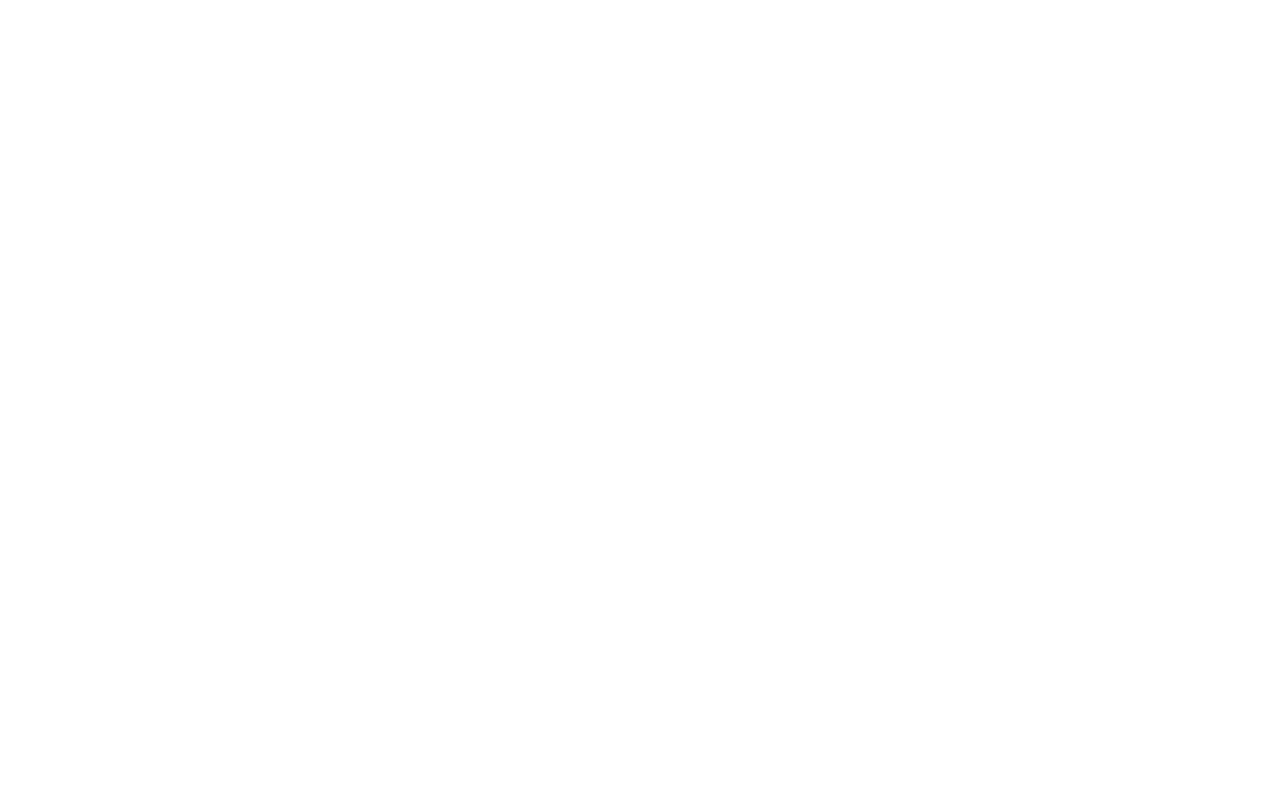
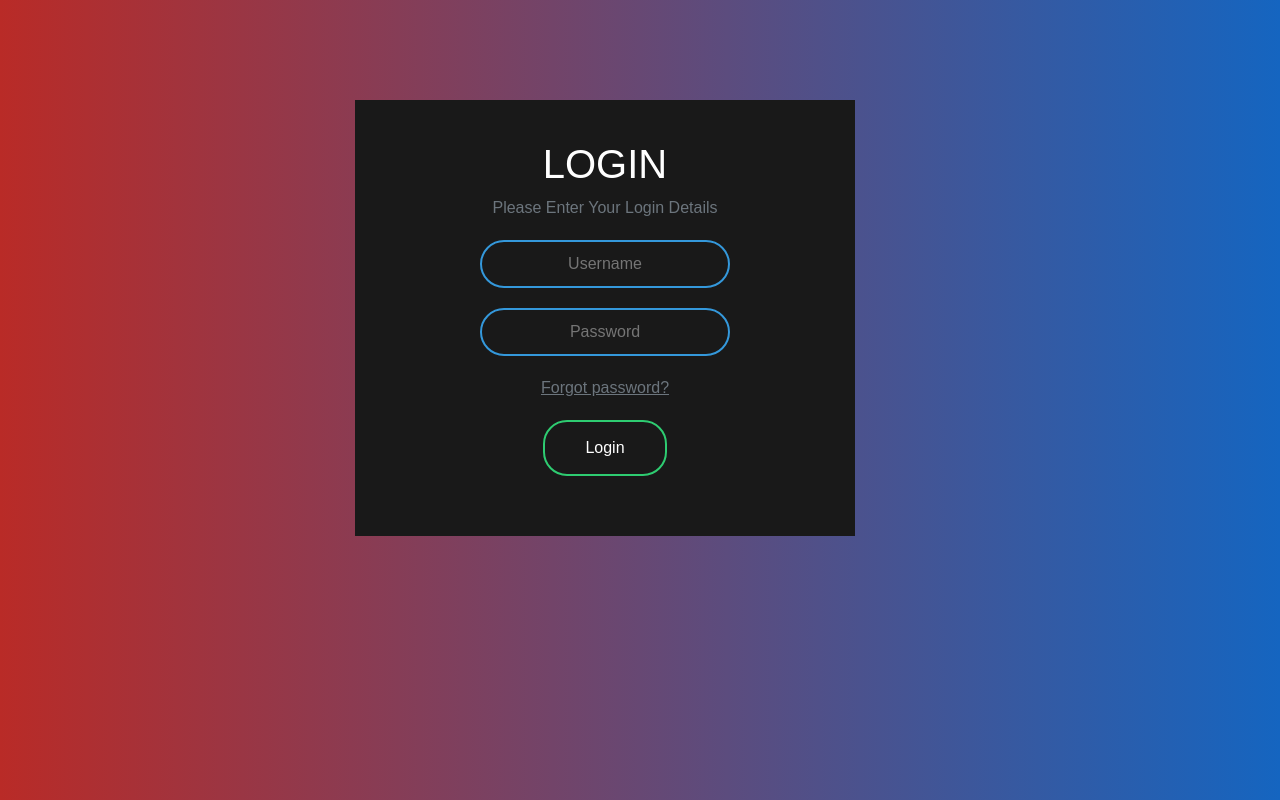
Before and after one commit to lakshayman/quizTaker, a React (Create React App) app: page / in a window 1280 px wide. Built offline with nearby package versions, Linux system fonts and the light colour scheme.

Commit message:
loginpage

```diff
--- a/src/App.js
+++ b/src/App.js
@@ -1,8 +1,8 @@
-
+import LoginPage from './pages/loginPage'
 function App() {
   return (
     <div className="App">
-
+      <LoginPage />
     </div>
   );
 }
```
